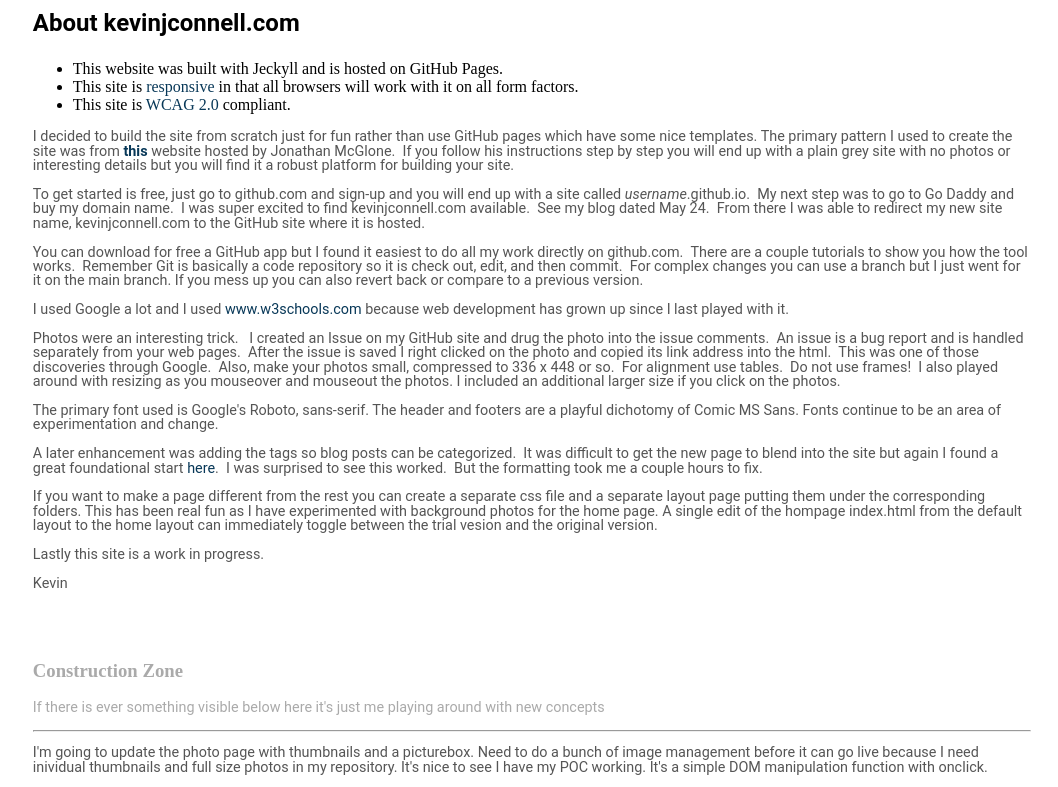
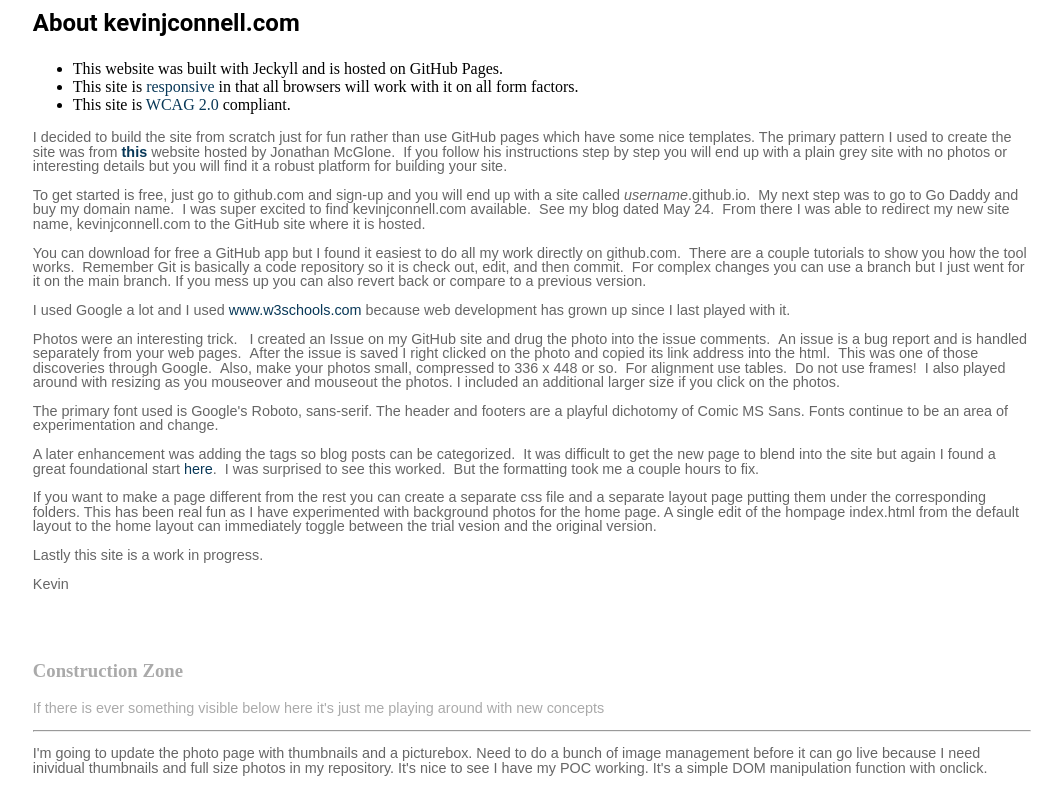
Before and after one commit to mo4dawg/mo4dawg.github.io, a Jekyll site: the page built from theSite/index.html, in a window 1280 px wide. Shown: the part 380-1167 px from the top of the page, without its empty margins (108-1166 px from the left). Built offline with Jekyll 4.4.1, drawn with Linux system fonts in a browser that asks for light colours.

Commit message:
Update home.css

```diff
--- a/css/home.css
+++ b/css/home.css
@@ -93,8 +93,8 @@
 p {
     font-size: 0.9em;
     line-height: 1.0em;
-    color: #555555;
-    font-family:'Roboto', 'Arial', 'Sans-Serif'
+    color: #666666;
+    font-family:'Arial', 'Arial', 'Sans-Serif'
 }
 
 caption{
```
